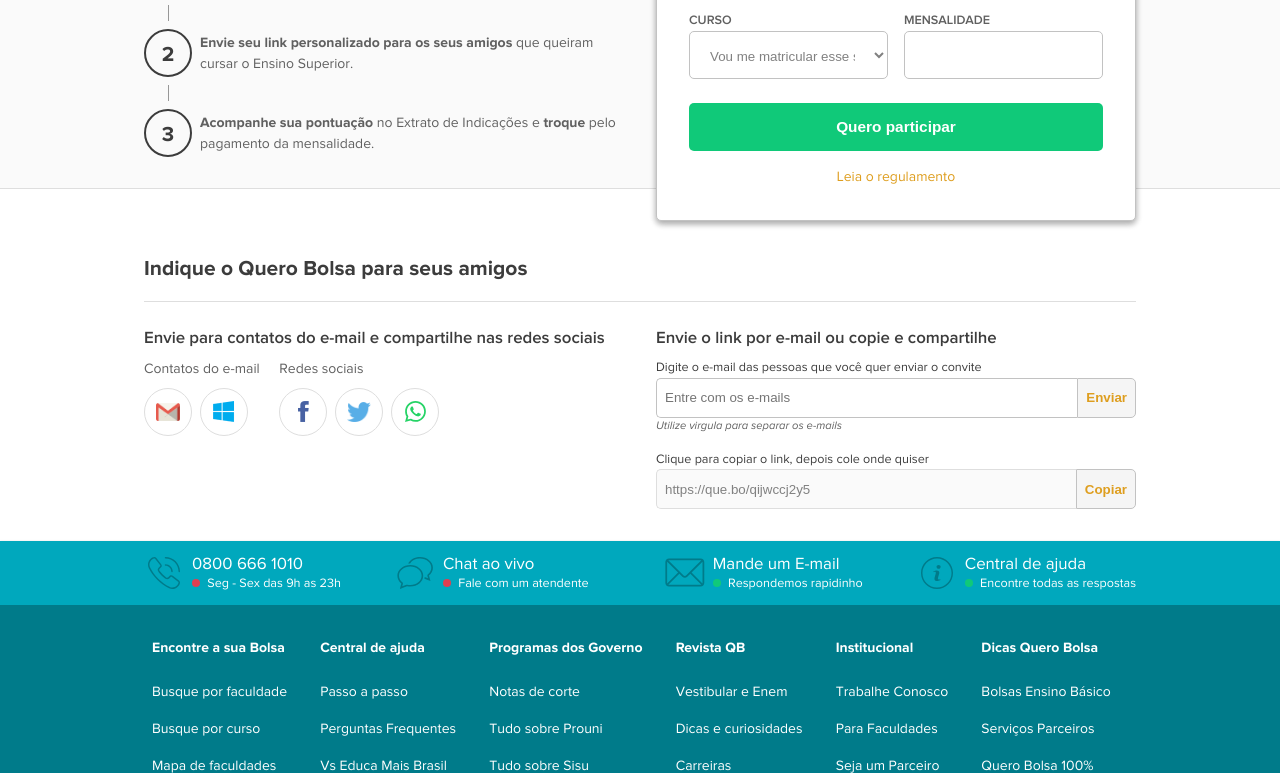
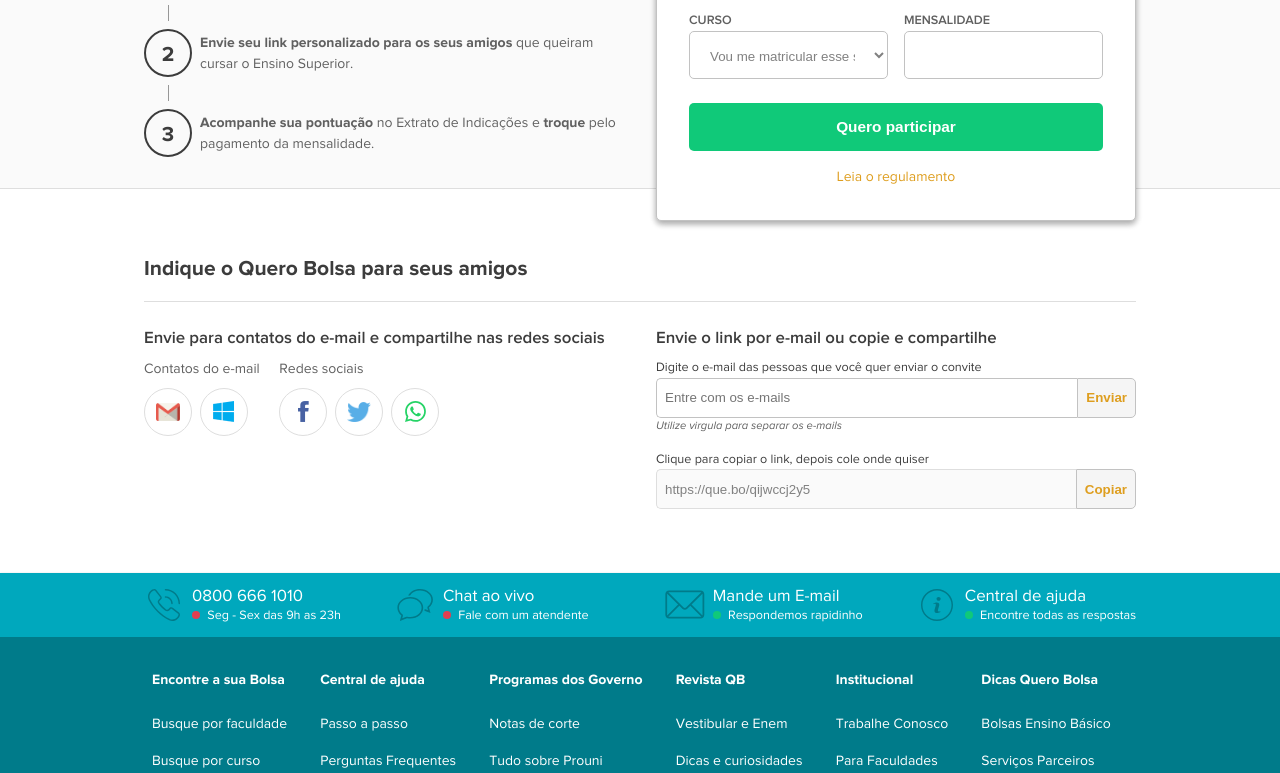
Before and after one commit to vitebo/quero-education-front-end-challenge, a plain HTML site: page index.html in a window 1280 px wide. Shown: the part 522-1295 px from the top of the page. Drawn offline with Linux system fonts and the light colour scheme; files whose address does not match are found by name.

Commit message:
Update 2018-10-18T01:00:49.186Z

```diff
--- a/css/main.css
+++ b/css/main.css
@@ -358,6 +358,9 @@
 .l-share {
   padding-bottom: 32px;
   padding-top: 32px; }
+  @media (min-width: 792px) {
+    .l-share {
+      padding-bottom: 64px; } }
   .l-share__title {
     margin-bottom: 16px; }
     @media (min-width: 792px) {
```
Also changed, not shown: 1 other file.
